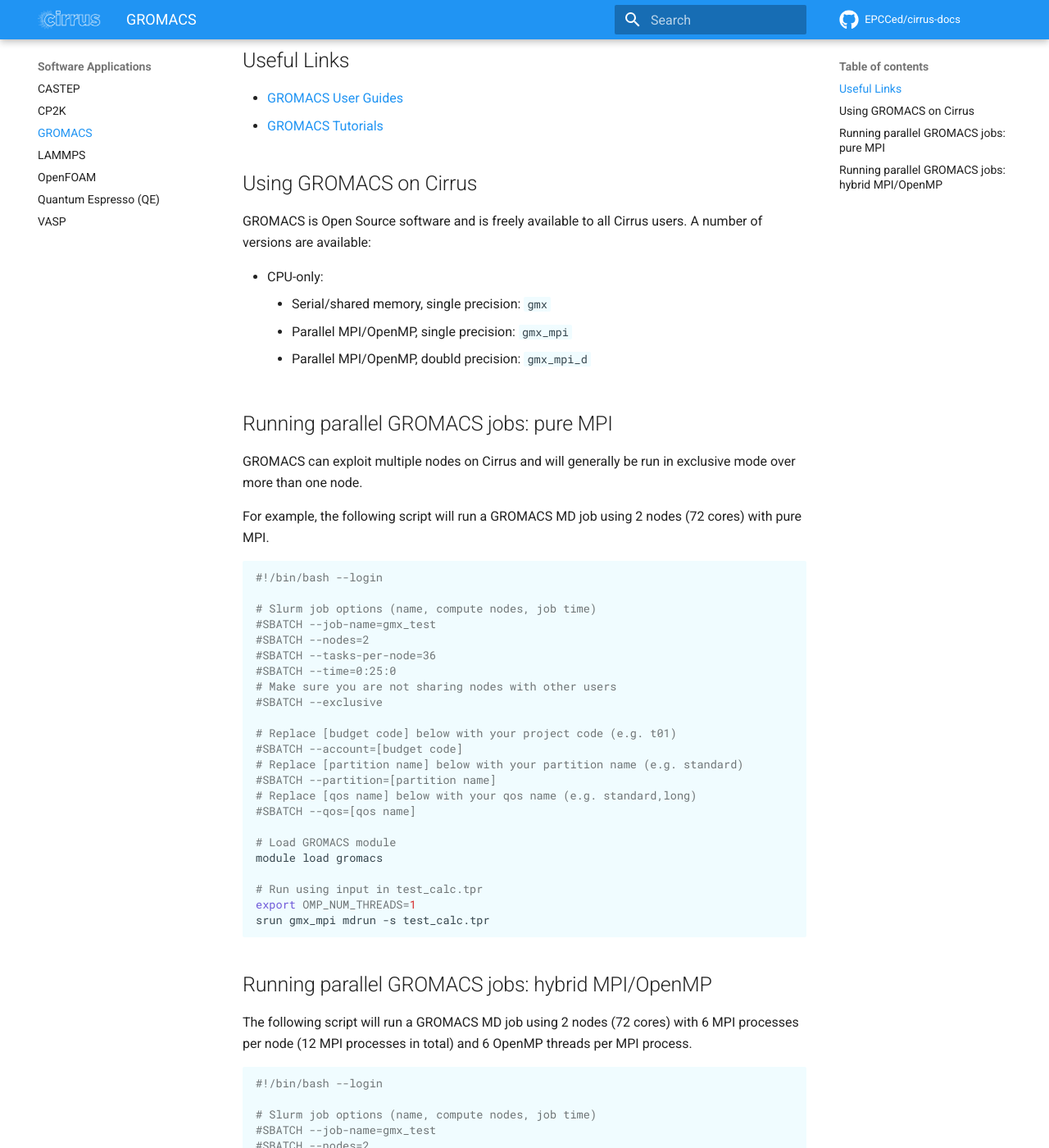
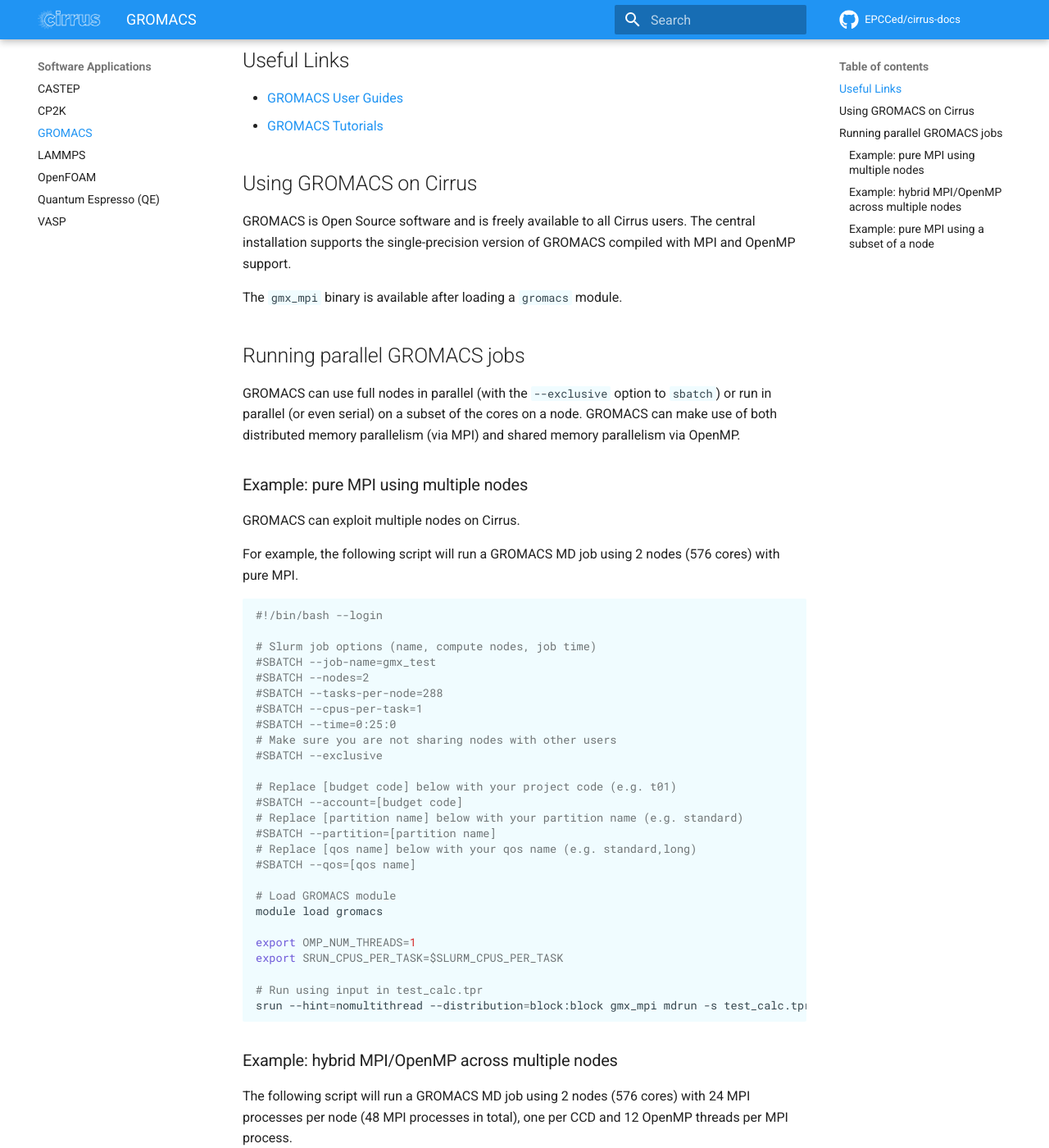
Before and after one commit to EPCCed/cirrus-docs, an MkDocs documentation site: the page built from docs/software-packages/gromacs.md, in a window 1280 px wide and 1400 px high, scrolled down 365 px. Shown: the whole window at 82% size. Built offline with MkDocs 1.6.1 and Material for MkDocs 9.7.7, drawn with Linux system fonts in a browser that asks for light colours; comment, search, counter and statistics services are not loaded; some of the changed text lies outside the part shown.

Commit message:
Updates gromacs docs

````diff
--- a/docs/software-packages/gromacs.md
+++ b/docs/software-packages/gromacs.md
@@ -17,20 +17,24 @@
 ## Using GROMACS on Cirrus
 
 GROMACS is Open Source software and is freely available to all Cirrus
-users. A number of versions are available:
+users. The central installation supports the single-precision version
+of GROMACS compiled with MPI and OpenMP support.
 
-- CPU-only:
-    - Serial/shared memory, single precision: `gmx`
-    - Parallel MPI/OpenMP, single precision: `gmx_mpi`
-    - Parallel MPI/OpenMP, doubld precision: `gmx_mpi_d`
+The `gmx_mpi` binary is available after loading a `gromacs` module.
 
-## Running parallel GROMACS jobs: pure MPI
+## Running parallel GROMACS jobs
 
-GROMACS can exploit multiple nodes on Cirrus and will generally be run
-in exclusive mode over more than one node.
+GROMACS can use full nodes in parallel (with the `--exclusive` option
+to `sbatch`) or run in parallel (or even serial) on a subset of the
+cores on a node. GROMACS can make use of both distributed memory
+parallelism (via MPI) and shared memory parallelism via OpenMP.
+
+### Example: pure MPI using multiple nodes
+
+GROMACS can exploit multiple nodes on Cirrus.
 
 For example, the following script will run a GROMACS MD job using 2
-nodes (72 cores) with pure MPI.
+nodes (576 cores) with pure MPI.
 
 ```bash
 #!/bin/bash --login
@@ -38,7 +42,8 @@
 # Slurm job options (name, compute nodes, job time)
 #SBATCH --job-name=gmx_test
 #SBATCH --nodes=2
-#SBATCH --tasks-per-node=36
+#SBATCH --tasks-per-node=288
+#SBATCH --cpus-per-task=1
 #SBATCH --time=0:25:0
 # Make sure you are not sharing nodes with other users
 #SBATCH --exclusive
@@ -53,15 +58,17 @@
 # Load GROMACS module
 module load gromacs
 
+export OMP_NUM_THREADS=1
+export SRUN_CPUS_PER_TASK=$SLURM_CPUS_PER_TASK
+
 # Run using input in test_calc.tpr
-export OMP_NUM_THREADS=1
-srun gmx_mpi mdrun -s test_calc.tpr
+srun --hint=nomultithread --distribution=block:block gmx_mpi mdrun -s test_calc.tpr
 ```
 
-## Running parallel GROMACS jobs: hybrid MPI/OpenMP
+### Example: hybrid MPI/OpenMP across multiple nodes
 
-The following script will run a GROMACS MD job using 2 nodes (72 cores)
-with 6 MPI processes per node (12 MPI processes in total) and 6 OpenMP
+The following script will run a GROMACS MD job using 2 nodes (576 cores)
+with 24 MPI processes per node (48 MPI processes in total), one per CCD and 12 OpenMP
 threads per MPI process.
 
 ```bash
@@ -70,8 +77,8 @@
 # Slurm job options (name, compute nodes, job time)
 #SBATCH --job-name=gmx_test
 #SBATCH --nodes=2
-#SBATCH --tasks-per-node=6
-#SBATCH --cpus-per-task=6
+#SBATCH --tasks-per-node=24
+#SBATCH --cpus-per-task=12
 #SBATCH --time=0:25:0
 # Make sure you are not sharing nodes with other users
 #SBATCH --exclusive
@@ -83,13 +90,49 @@
 # Replace [qos name] below with your qos name (e.g. standard,long)
 #SBATCH --qos=[qos name]
 
-# Load GROMACS and MPI modules
+# Load GROMACS module
 module load gromacs
 
 # Propagate --cpus-per-task to srun
+export OMP_NUM_THREADS=${SLURM_CPUS_PER_TASK}
+export OMP_PLACES=cores
 export SRUN_CPUS_PER_TASK=${SLURM_CPUS_PER_TASK}
 
 # Run using input in test_calc.tpr
-export OMP_NUM_THREADS=6
-srun gmx_mpi mdrun -s test_calc.tpr
+srun --hint=nomultithread --distribution=block:block gmx_mpi mdrun -s test_calc.tpr
 ```
+
+### Example: pure MPI using a subset of a node
+
+GROMACS can run on a subset of cores in a node (potentially sharing a
+node with other users)
+
+For example, the following script will run a GROMACS MD job using 36
+cores ona single node with pure MPI.
+
+```bash
+#!/bin/bash --login
+
+# Slurm job options (name, compute nodes, job time)
+#SBATCH --job-name=gmx_test
+#SBATCH --nodes=1
+#SBATCH --tasks-per-node=36
+#SBATCH --cpus-per-task=1
+#SBATCH --time=0:25:0
+
+# Replace [budget code] below with your project code (e.g. t01)
+#SBATCH --account=[budget code]
+# Replace [partition name] below with your partition name (e.g. standard)
+#SBATCH --partition=[partition name]
+# Replace [qos name] below with your qos name (e.g. standard,long)
+#SBATCH --qos=[qos name]
+
+# Load GROMACS module
+module load gromacs
+
+export OMP_NUM_THREADS=1
+export SRUN_CPUS_PER_TASK=$SLURM_CPUS_PER_TASK
+
+# Run using input in test_calc.tpr
+srun --hint=nomultithread --distribution=block:block gmx_mpi mdrun -s test_calc.tpr
+```
````
